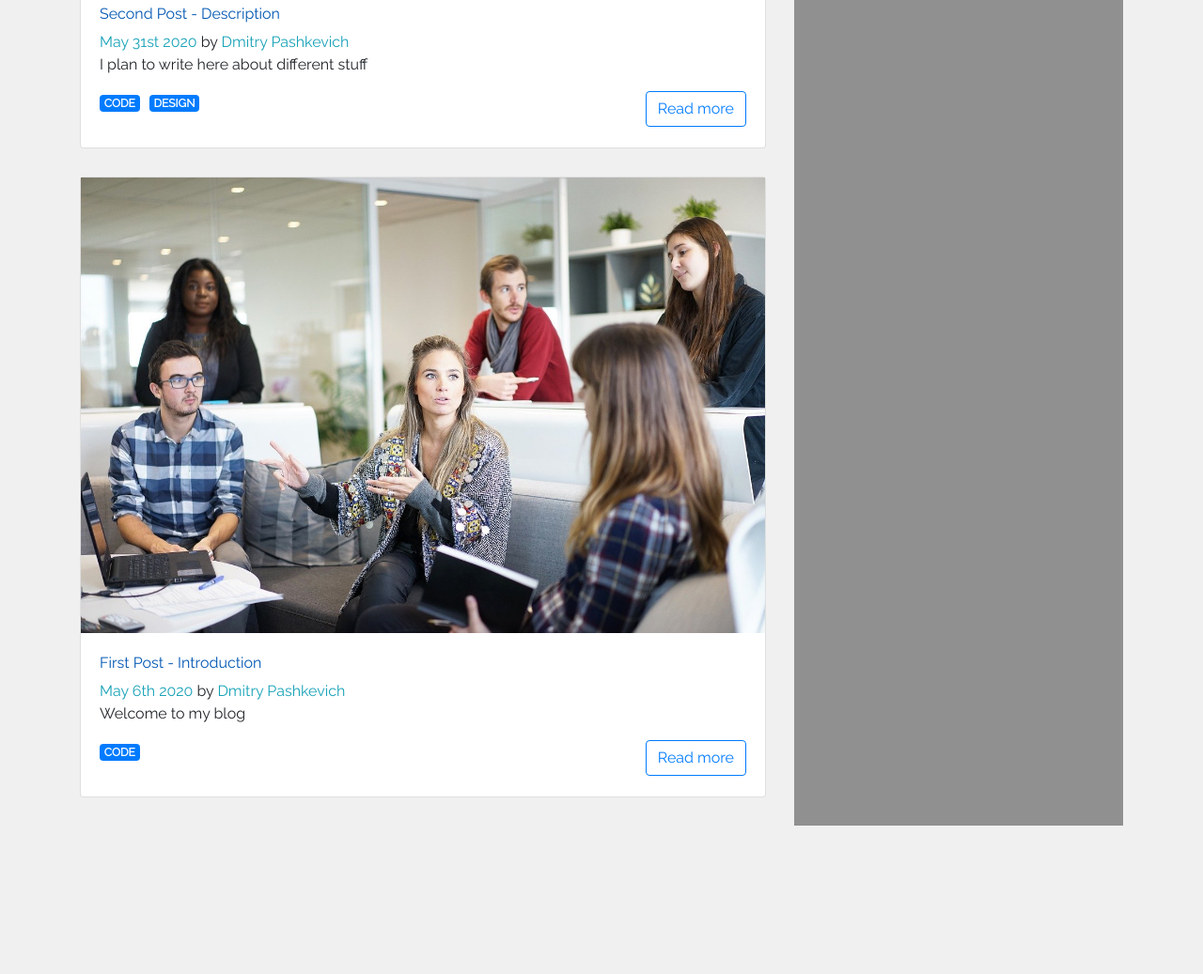
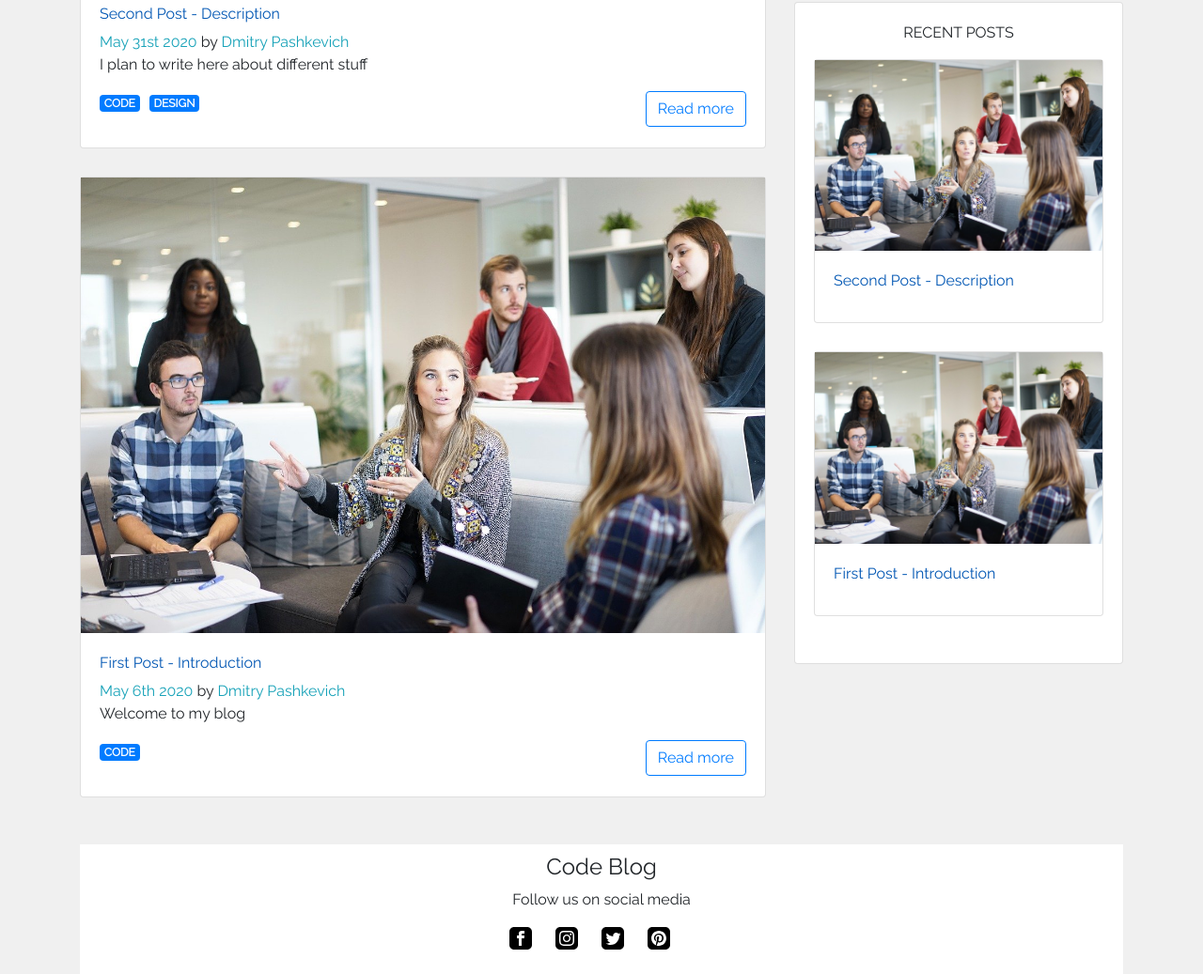
Before and after one commit to pashkevich-d/GatsbyBlog, a Gatsby site: page / in a window 1280 px wide. Shown: the part 631-1668 px from the top of the page at 94% size. Before the commit the page ends 1510 px from the top, so only its background shows below. Built offline with nearby package versions, Linux system fonts and the light colour scheme; Gatsby itself is replaced by a stand-in of ours.

Commit message:
add sidebar and footer

```diff
--- /dev/null
+++ b/src/components/Footer.js
@@ -0,0 +1,40 @@
+import React from 'react'
+
+const Footer = () => {
+return (
+    <div className="site-footer">
+        <h4 className="text-center">
+            Code Blog
+        </h4>
+        <p className="text-center">
+            Follow us on social media
+        </p>
+        <div className="footer-social-links">
+            <ul className="social-links-list">
+                <li>
+                    <a rel="noopener noreferrer" className="facebook" href="https://www.facebook.com" target="_blank">
+                    <svg xmlns="http://www.w3.org/2000/svg" width="24" height="24" viewBox="0 0 24 24"><path d="M19 0h-14c-2.761 0-5 2.239-5 5v14c0 2.761 2.239 5 5 5h14c2.762 0 5-2.239 5-5v-14c0-2.761-2.238-5-5-5zm-3 7h-1.924c-.615 0-1.076.252-1.076.889v1.111h3l-.238 3h-2.762v8h-3v-8h-2v-3h2v-1.923c0-2.022 1.064-3.077 3.461-3.077h2.539v3z"/></svg>
+                    </a>
+                </li>
+                <li>
+                    <a rel="noopener noreferrer" className="instagram" href="https://www.facebook.com" target="_blank">
+                    <svg xmlns="http://www.w3.org/2000/svg" width="24" height="24" viewBox="0 0 24 24"><path d="M15.233 5.488c-.843-.038-1.097-.046-3.233-.046s-2.389.008-3.232.046c-2.17.099-3.181 1.127-3.279 3.279-.039.844-.048 1.097-.048 3.233s.009 2.389.047 3.233c.099 2.148 1.106 3.18 3.279 3.279.843.038 1.097.047 3.233.047 2.137 0 2.39-.008 3.233-.046 2.17-.099 3.18-1.129 3.279-3.279.038-.844.046-1.097.046-3.233s-.008-2.389-.046-3.232c-.099-2.153-1.111-3.182-3.279-3.281zm-3.233 10.62c-2.269 0-4.108-1.839-4.108-4.108 0-2.269 1.84-4.108 4.108-4.108s4.108 1.839 4.108 4.108c0 2.269-1.839 4.108-4.108 4.108zm4.271-7.418c-.53 0-.96-.43-.96-.96s.43-.96.96-.96.96.43.96.96-.43.96-.96.96zm-1.604 3.31c0 1.473-1.194 2.667-2.667 2.667s-2.667-1.194-2.667-2.667c0-1.473 1.194-2.667 2.667-2.667s2.667 1.194 2.667 2.667zm4.333-12h-14c-2.761 0-5 2.239-5 5v14c0 2.761 2.239 5 5 5h14c2.762 0 5-2.239 5-5v-14c0-2.761-2.238-5-5-5zm.952 15.298c-.132 2.909-1.751 4.521-4.653 4.654-.854.039-1.126.048-3.299.048s-2.444-.009-3.298-.048c-2.908-.133-4.52-1.748-4.654-4.654-.039-.853-.048-1.125-.048-3.298 0-2.172.009-2.445.048-3.298.134-2.908 1.748-4.521 4.654-4.653.854-.04 1.125-.049 3.298-.049s2.445.009 3.299.048c2.908.133 4.523 1.751 4.653 4.653.039.854.048 1.127.048 3.299 0 2.173-.009 2.445-.048 3.298z"/></svg>
+                    </a>
+                </li>
+                <li>
+                    <a rel="noopener noreferrer" className="twitter" href="https://www.facebook.com" target="_blank">
+                    <svg xmlns="http://www.w3.org/2000/svg" width="24" height="24" viewBox="0 0 24 24"><path d="M19 0h-14c-2.761 0-5 2.239-5 5v14c0 2.761 2.239 5 5 5h14c2.762 0 5-2.239 5-5v-14c0-2.761-2.238-5-5-5zm-.139 9.237c.209 4.617-3.234 9.765-9.33 9.765-1.854 0-3.579-.543-5.032-1.475 1.742.205 3.48-.278 4.86-1.359-1.437-.027-2.649-.976-3.066-2.28.515.098 1.021.069 1.482-.056-1.579-.317-2.668-1.739-2.633-3.26.442.246.949.394 1.486.411-1.461-.977-1.875-2.907-1.016-4.383 1.619 1.986 4.038 3.293 6.766 3.43-.479-2.053 1.08-4.03 3.199-4.03.943 0 1.797.398 2.395 1.037.748-.147 1.451-.42 2.086-.796-.246.767-.766 1.41-1.443 1.816.664-.08 1.297-.256 1.885-.517-.439.656-.996 1.234-1.639 1.697z"/></svg>
+                    </a>
+                </li>
+                <li>
+                    <a rel="noopener noreferrer" className="pinterest" href="https://www.facebook.com" target="_blank">
+                    <svg xmlns="http://www.w3.org/2000/svg" width="24" height="24" viewBox="0 0 24 24"><path d="M19 0h-14c-2.761 0-5 2.239-5 5v14c0 2.761 2.239 5 5 5h14c2.762 0 5-2.239 5-5v-14c0-2.761-2.238-5-5-5zm-7 20c-.825 0-1.62-.125-2.369-.357.326-.531.813-1.402.994-2.098l.499-1.901c.261.498 1.023.918 1.833.918 2.414 0 4.152-2.219 4.152-4.976 0-2.643-2.157-4.62-4.933-4.62-3.452 0-5.286 2.317-5.286 4.841 0 1.174.625 2.634 1.624 3.1.151.07.232.039.268-.107l.222-.907c.019-.081.01-.15-.056-.23-.331-.4-.595-1.138-.595-1.825 0-1.765 1.336-3.472 3.612-3.472 1.965 0 3.341 1.339 3.341 3.255 0 2.164-1.093 3.663-2.515 3.663-.786 0-1.374-.649-1.185-1.446.226-.951.663-1.977.663-2.664 0-.614-.33-1.127-1.012-1.127-.803 0-1.448.831-1.448 1.943 0 .709.239 1.188.239 1.188s-.793 3.353-.938 3.977c-.161.691-.098 1.662-.028 2.294-2.974-1.165-5.082-4.06-5.082-7.449 0-4.418 3.582-8 8-8s8 3.582 8 8-3.582 8-8 8z"/></svg>
+                    </a>
+                </li>
+            </ul>
+        </div>
+    </div>
+)
+}
+
+export default Footer
--- /dev/null
+++ b/src/components/Sidebar.js
@@ -0,0 +1,87 @@
+import React from 'react'
+import {Card, CardTitle, CardBody, Form, FormGroup, Input, Button} from 'reactstrap'
+import {graphql, StaticQuery, Link} from 'gatsby'
+import Img from 'gatsby-image'
+
+const Sidebar = () => (
+    <div>
+        <Card>
+            <CardBody>
+                <CardTitle className="text-center text-uppercase mb-3">
+                    Newsletter
+                </CardTitle>
+                <Form className="text-center">
+                    <FormGroup>
+                        <Input type="email" name="email" placeholder="Your email">
+                        </Input>
+                    </FormGroup>
+                    <button className="btn btn-outline-success text-uppercase">
+                        Subscribe
+                    </button>
+                </Form>
+            </CardBody>
+        </Card>
+        <Card>
+            <CardBody>
+                <CardTitle className="text-center text-uppercase">
+                    Advertisement
+                </CardTitle>
+                <img style={{width: "100%"}} src="https://via.placeholder.com/320x200" alt="ad"></img>
+            </CardBody>
+        </Card>
+        <Card>
+            <CardBody>
+                <CardTitle className="text-center text-uppercase mb-3">
+                    Recent Posts
+                </CardTitle>
+                <StaticQuery query={sidebarQuery} render={(data)=> (
+                    <div>
+                        {data.allMarkdownRemark.edges.map(({node})=> (
+                            <Card key={node.id}>
+                                <Link to={node.frontmatter.path}>
+                                    <Img className="card-image-top" fluid={node.frontmatter.image.childImageSharp.fluid}></Img>
+                                </Link>
+                                <CardBody>
+                                    <CardTitle>
+                                        <Link to={node.frontmatter.path}>
+                                            {node.frontmatter.title}
+                                        </Link>
+                                    </CardTitle>
+                                </CardBody>
+                            </Card>
+                        ))}
+                    </div>
+                )}></StaticQuery>
+            </CardBody>
+        </Card>
+    </div>
+)
+
+const sidebarQuery = graphql`
+    query sidebarQuery {
+        allMarkdownRemark(
+            sort: {fields: [frontmatter___date], order: DESC}
+            limit: 3
+        ) {
+            edges{
+                node{
+                    id
+                    frontmatter {
+                        title
+                        path
+                        image{
+                            childImageSharp{
+                                fluid(maxWidth: 300){
+                                    ...GatsbyImageSharpFluid
+                                }
+                            }
+                        }
+                    }
+                }
+            }
+        }
+    }
+`
+
+
+export default Sidebar
--- a/src/components/layout.js
+++ b/src/components/layout.js
@@ -10,6 +10,7 @@ import PropTypes from "prop-types"
 import { useStaticQuery, graphql } from "gatsby"
 import './../styles/index.scss'
 import Header from "./header"
+import Footer from './Footer'
 
 
 const Layout = ({ children }) => {
@@ -28,9 +29,7 @@ const Layout = ({ children }) => {
       <Header siteTitle={data.site.siteMetadata.title} />
       <div className="container" id="content">
         <main>{children}</main>
-        <footer>
-
-        </footer>
+        <Footer/>
       </div>
     </>
   )
--- a/src/pages/index.js
+++ b/src/pages/index.js
@@ -1,6 +1,6 @@
 import React from "react"
 import {Row, Col} from 'reactstrap'
-
+import Sidebar from './../components/Sidebar'
 import Layout from "../components/layout"
 
 import SEO from "../components/seo"
@@ -31,7 +31,7 @@ const IndexPage = () => (
     }}/>
       </Col>
       <Col md="4">
-        <div style={{width:'100%', height: '100%', backgroundColor: "rgba(0,0,0, 0.4)"}}></div>
+        <Sidebar/>
       </Col>
     </Row>
   </Layout>
```
